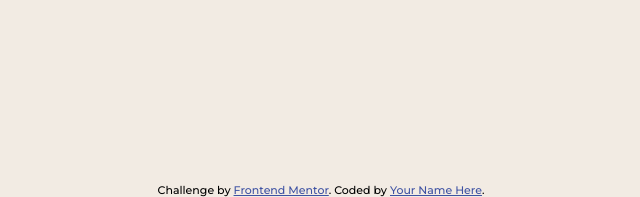
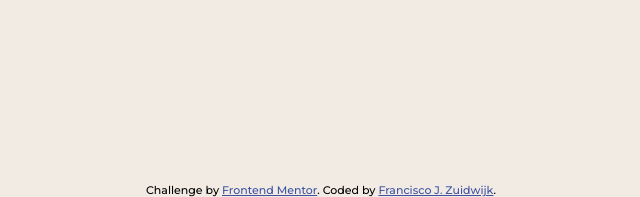
Before and after one commit to Electrocisko/FrontendMentor-3, a plain HTML site: page index.html in a window 1280 px wide. Shown: the part 603-800 px from the top of the page, without its empty margins (319-959 px from the left). Drawn offline with Linux system fonts and the light colour scheme.

Commit message:
se agrego datos en footer

```diff
--- a/index.html
+++ b/index.html
@@ -60,7 +60,7 @@
       Challenge by
       <a href="https://www.frontendmentor.io?ref=challenge" target="_blank"
         >Frontend Mentor</a
-      >. Coded by <a href="#">Your Name Here</a>.
+      >. Coded by <a href="#">Francisco J. Zuidwijk</a>.
     </div>
     <script src="https://kit.fontawesome.com/494da64b26.js" crossorigin="anonymous"></script>
   </body>
```
